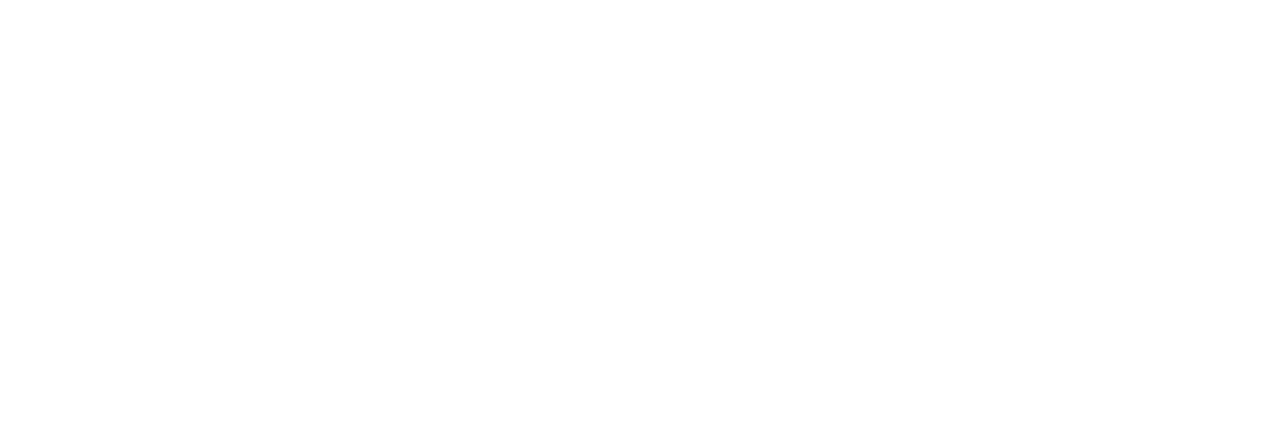
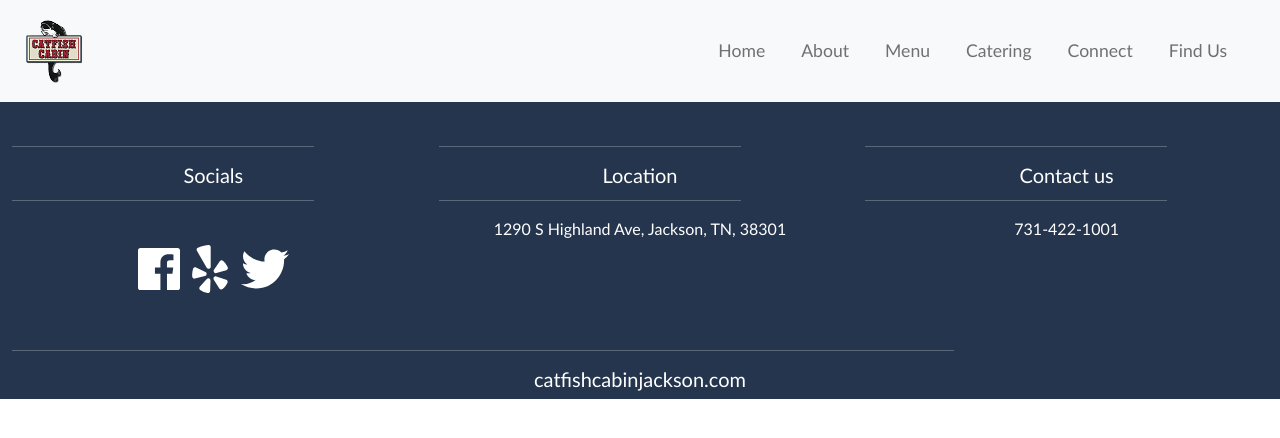
Before and after one commit to spjontek04/catfish-cabin, a plain HTML site: page menu.html in a window 1280 px wide. Drawn offline with nearby package versions, Linux system fonts and the light colour scheme.

Commit message:
day two with andrew
yuh

```diff
--- a/about.html
+++ b/about.html
@@ -0,0 +1,104 @@
+<!DOCTYPE html>
+<html lang="en">
+<head>
+    <meta charset="UTF-8">
+    <meta http-equiv="X-UA-Compatible" content="IE=edge">
+    <meta name="viewport" content="width=device-width, initial-scale=1.0">
+    <title>About</title>
+    <link href="https://cdn.jsdelivr.net/npm/bootstrap@5.0.0-beta2/dist/css/bootstrap.min.css" rel="stylesheet" integrity="sha384-BmbxuPwQa2lc/FVzBcNJ7UAyJxM6wuqIj61tLrc4wSX0szH/Ev+nYRRuWlolflfl" crossorigin="anonymous">
+    <link rel="stylesheet" href="style.css">
+    <script src="https://ajax.googleapis.com/ajax/libs/jquery/3.3.1/jquery.min.js"></script>
+    <script src="https://cdnjs.cloudflare.com/ajax/libs/popper.js/1.12.9/umd/popper.min.js"></script>
+    <script src="https://maxcdn.bootstrapcdn.com/bootstrap/4.0.0/js/bootstrap.min.js"></script>
+	  <script src="https://use.fontawesome.com/releases/v5.0.8/js/all.js"></script>
+<body>
+
+<nav class="navbar navbar-expand-md navbar-light bg-light sticky-top">
+  <div class="container-fluid">
+    <a class="navbar-brand" href="#"><img src="images/Catfish-Cabin-Logo-removebg-preview.png" ></a>
+    <button class="navbar-toggler" type="button" data-toggle="collapse"
+    data-target="#navbarResponsive">
+      <span class="navbar-toggler-icon"></span>
+    </button>
+    <div class="collapse navbar-collapse justify-content-end" id="navbarResponsive">
+      <ul class="navbar-nav ml-auto">
+        <li class="nav-item active">
+          <a class="nav-link " href="index.html">Home</a>
+        </li>
+        <li class="nav-item">
+          <a class="nav-link" href="about.html">About</a>
+        </li>
+        <li class="nav-item">
+          <a class="nav-link" href="#">Menu</a>
+        </li>
+        <li class="nav-item">
+          <a class="nav-link" href="#">Catering</a>
+        </li>
+        <li class="nav-item">
+          <a class="nav-link" href="#">Connect</a>
+        </li>
+        <li class="nav-item">
+          <a class="nav-link" href="#">Find Us</a>
+        </li>
+      </ul>
+    </div>
+  </div>
+  </nav>
+
+
+
+
+
+
+
+    <!--- Footer -->
+    <footer>
+      <div class="container-fluid padding">
+      <div class="row text-center">
+        <div class="col-md-4">
+          <hr class="light">
+          <h5>Socials</h5>
+          <hr class="light">
+          <div class="font-awesome">
+            <i class="fab fa-facebook"></i>
+            <i class="fab fa-yelp"></i>
+            <i class="fab fa-twitter"></i>
+          </div>
+        </div>
+        <div class="col-md-4">
+          <hr class="light">
+          <h5>Location</h5>
+          <hr class="light">
+          <p>1290 S Highland Ave, Jackson, TN, 38301</p>
+
+
+        </div>
+
+
+
+
+
+
+
+        <div class="col-md-4">
+          <hr class="light">
+          <h5>Contact us</h5>
+          <hr class="light">
+          <p>731-422-1001</p>
+
+        </div>
+        <div class="col-12">
+          <hr class="light">
+          <h5>catfishcabinjackson.com</h5>
+        </div>
+      </div>
+      </div>
+      </footer>
+
+
+
+
+
+    <script src="https://cdn.jsdelivr.net/npm/bootstrap@5.0.0-beta2/dist/js/bootstrap.bundle.min.js" integrity="sha384-b5kHyXgcpbZJO/tY9Ul7kGkf1S0CWuKcCD38l8YkeH8z8QjE0GmW1gYU5S9FOnJ0" crossorigin="anonymous"></script>
+</body>
+</html>
--- a/menu.html
+++ b/menu.html
@@ -0,0 +1,104 @@
+<!DOCTYPE html>
+<html lang="en">
+<head>
+    <meta charset="UTF-8">
+    <meta http-equiv="X-UA-Compatible" content="IE=edge">
+    <meta name="viewport" content="width=device-width, initial-scale=1.0">
+    <title>Menu</title>
+    <link href="https://cdn.jsdelivr.net/npm/bootstrap@5.0.0-beta2/dist/css/bootstrap.min.css" rel="stylesheet" integrity="sha384-BmbxuPwQa2lc/FVzBcNJ7UAyJxM6wuqIj61tLrc4wSX0szH/Ev+nYRRuWlolflfl" crossorigin="anonymous">
+    <link rel="stylesheet" href="style.css">
+    <script src="https://ajax.googleapis.com/ajax/libs/jquery/3.3.1/jquery.min.js"></script>
+    <script src="https://cdnjs.cloudflare.com/ajax/libs/popper.js/1.12.9/umd/popper.min.js"></script>
+    <script src="https://maxcdn.bootstrapcdn.com/bootstrap/4.0.0/js/bootstrap.min.js"></script>
+	  <script src="https://use.fontawesome.com/releases/v5.0.8/js/all.js"></script>
+<body>
+
+<nav class="navbar navbar-expand-md navbar-light bg-light sticky-top">
+  <div class="container-fluid">
+    <a class="navbar-brand" href="#"><img src="images/Catfish-Cabin-Logo-removebg-preview.png" ></a>
+    <button class="navbar-toggler" type="button" data-toggle="collapse"
+    data-target="#navbarResponsive">
+      <span class="navbar-toggler-icon"></span>
+    </button>
+    <div class="collapse navbar-collapse justify-content-end" id="navbarResponsive">
+      <ul class="navbar-nav ml-auto">
+        <li class="nav-item active">
+          <a class="nav-link " href="index.html">Home</a>
+        </li>
+        <li class="nav-item">
+          <a class="nav-link" href="about.html">About</a>
+        </li>
+        <li class="nav-item">
+          <a class="nav-link" href="menu.html">Menu</a>
+        </li>
+        <li class="nav-item">
+          <a class="nav-link" href="#">Catering</a>
+        </li>
+        <li class="nav-item">
+          <a class="nav-link" href="#">Connect</a>
+        </li>
+        <li class="nav-item">
+          <a class="nav-link" href="#">Find Us</a>
+        </li>
+      </ul>
+    </div>
+  </div>
+  </nav>
+
+
+
+
+
+
+
+    <!--- Footer -->
+    <footer>
+      <div class="container-fluid padding">
+      <div class="row text-center">
+        <div class="col-md-4">
+          <hr class="light">
+          <h5>Socials</h5>
+          <hr class="light">
+          <div class="font-awesome">
+            <i class="fab fa-facebook"></i>
+            <i class="fab fa-yelp"></i>
+            <i class="fab fa-twitter"></i>
+          </div>
+        </div>
+        <div class="col-md-4">
+          <hr class="light">
+          <h5>Location</h5>
+          <hr class="light">
+          <p>1290 S Highland Ave, Jackson, TN, 38301</p>
+
+
+        </div>
+
+
+
+
+
+
+
+        <div class="col-md-4">
+          <hr class="light">
+          <h5>Contact us</h5>
+          <hr class="light">
+          <p>731-422-1001</p>
+
+        </div>
+        <div class="col-12">
+          <hr class="light">
+          <h5>catfishcabinjackson.com</h5>
+        </div>
+      </div>
+      </div>
+      </footer>
+
+
+
+
+
+    <script src="https://cdn.jsdelivr.net/npm/bootstrap@5.0.0-beta2/dist/js/bootstrap.bundle.min.js" integrity="sha384-b5kHyXgcpbZJO/tY9Ul7kGkf1S0CWuKcCD38l8YkeH8z8QjE0GmW1gYU5S9FOnJ0" crossorigin="anonymous"></script>
+</body>
+</html>
--- a/style.css
+++ b/style.css
@@ -1,3 +1,13 @@
+body{
+  font-family: 'Gill Sans', 'Gill Sans MT', Calibri, 'Trebuchet MS', sans-serif;
+}
+
+
+
+
+
+
+
 .navbar{
     padding: .8rem;
   }
@@ -7,9 +17,9 @@
   .nav-link{
     font-size: 1.1em !important;
   }
+.carousel-item{
 
-
-
+}
 
 
 
@@ -35,3 +45,7 @@ footer{
     margin-top: .8rem;
     margin-bottom: 1rem;
   }
+.font-awesome{
+  font-size: 3em;
+  margin: 2rem;
+}
```
Also changed, not shown: index.html (+34 -35 lines), images/Catfish-Front.jpg (added), images/Catfish-Inside.jfif (added), images/Catfish-Sign.jpg (added), images/logonofishhehe.png (added).
